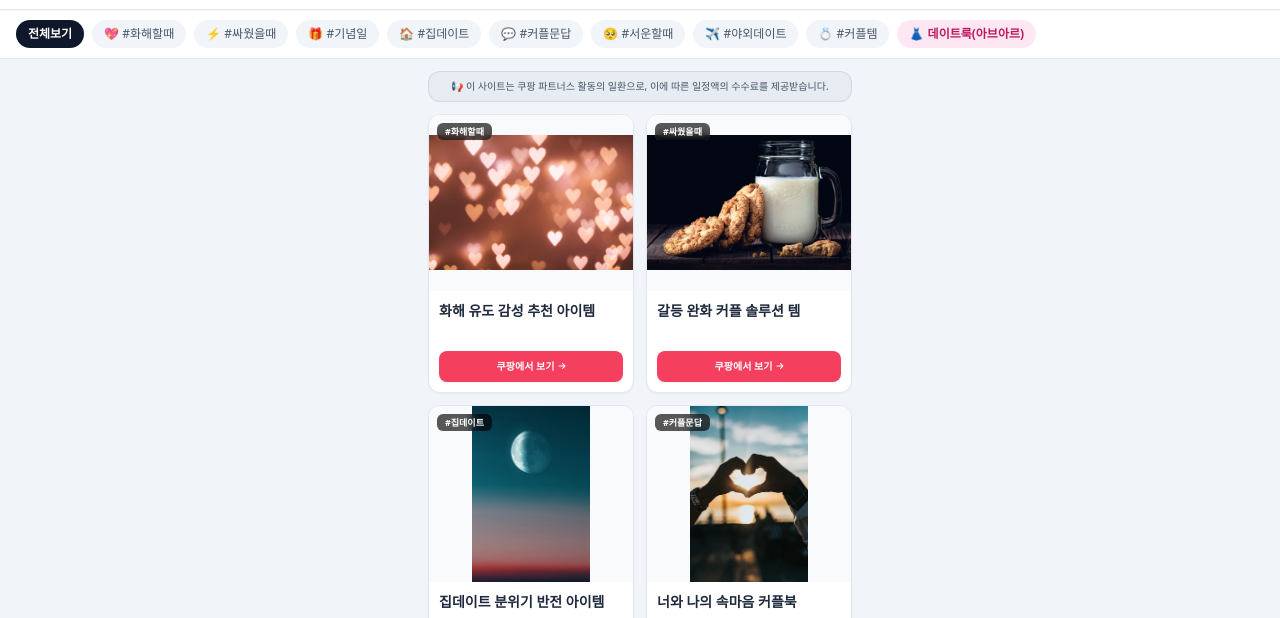
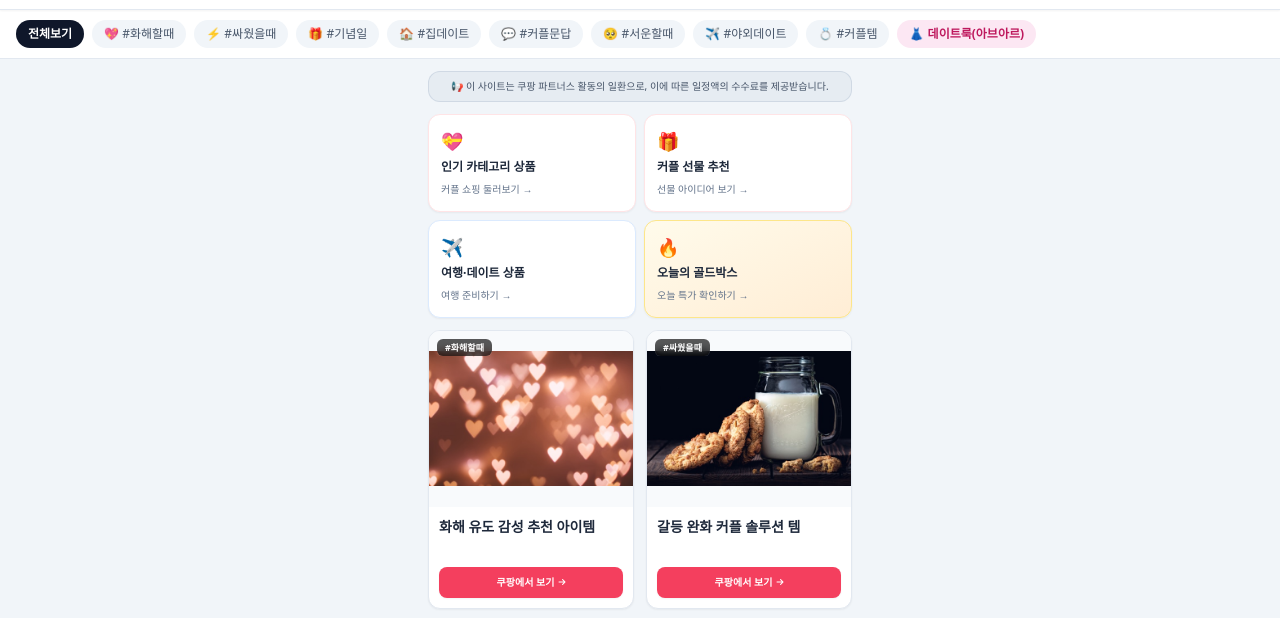
Before and after one commit to eomjinseong-art/A-CoupleScore-Cpang, a plain HTML site: page index.html in a window 1280 px wide. Shown: the part 75-693 px from the top of the page. Drawn offline with nearby package versions, Linux system fonts and the light colour scheme.

Commit message:
Add themed Coupang shortcut links
Co-authored-by: Copilot <223556219+Copilot@users.noreply.github.com>

```diff
--- a/index.html
+++ b/index.html
@@ -50,6 +50,31 @@
       </p>
     </div>
   </div>
+
+  <section class="max-w-md mx-auto px-3 pt-3" aria-label="추천 쇼핑 테마">
+    <div class="grid grid-cols-2 gap-2">
+      <a href="https://link.coupang.com/a/gJKwsDeK3U" target="_blank" rel="sponsored noopener" class="rounded-xl bg-white border border-rose-100 p-3 shadow-sm hover:border-rose-300">
+        <span class="text-lg">💝</span>
+        <strong class="block text-xs text-slate-800 mt-1">인기 카테고리 상품</strong>
+        <span class="text-[10px] text-slate-500">커플 쇼핑 둘러보기 →</span>
+      </a>
+      <a href="https://link.coupang.com/a/gJKy8OTne8" target="_blank" rel="sponsored noopener" class="rounded-xl bg-white border border-rose-100 p-3 shadow-sm hover:border-rose-300">
+        <span class="text-lg">🎁</span>
+        <strong class="block text-xs text-slate-800 mt-1">커플 선물 추천</strong>
+        <span class="text-[10px] text-slate-500">선물 아이디어 보기 →</span>
+      </a>
+      <a href="https://link.coupang.com/a/gJKzPy8S4a" target="_blank" rel="sponsored noopener" class="rounded-xl bg-white border border-blue-100 p-3 shadow-sm hover:border-blue-300">
+        <span class="text-lg">✈️</span>
+        <strong class="block text-xs text-slate-800 mt-1">여행·데이트 상품</strong>
+        <span class="text-[10px] text-slate-500">여행 준비하기 →</span>
+      </a>
+      <a href="https://link.coupang.com/a/gJKGAObXLo" target="_blank" rel="sponsored noopener" class="rounded-xl bg-gradient-to-br from-amber-50 to-orange-100 border border-amber-200 p-3 shadow-sm hover:border-amber-300">
+        <span class="text-lg">🔥</span>
+        <strong class="block text-xs text-slate-800 mt-1">오늘의 골드박스</strong>
+        <span class="text-[10px] text-slate-500">오늘 특가 확인하기 →</span>
+      </a>
+    </div>
+  </section>
 
   <!-- 5. 메인 2열 상품 격자 (Grid) -->
   <main class="max-w-md mx-auto p-3">
```
